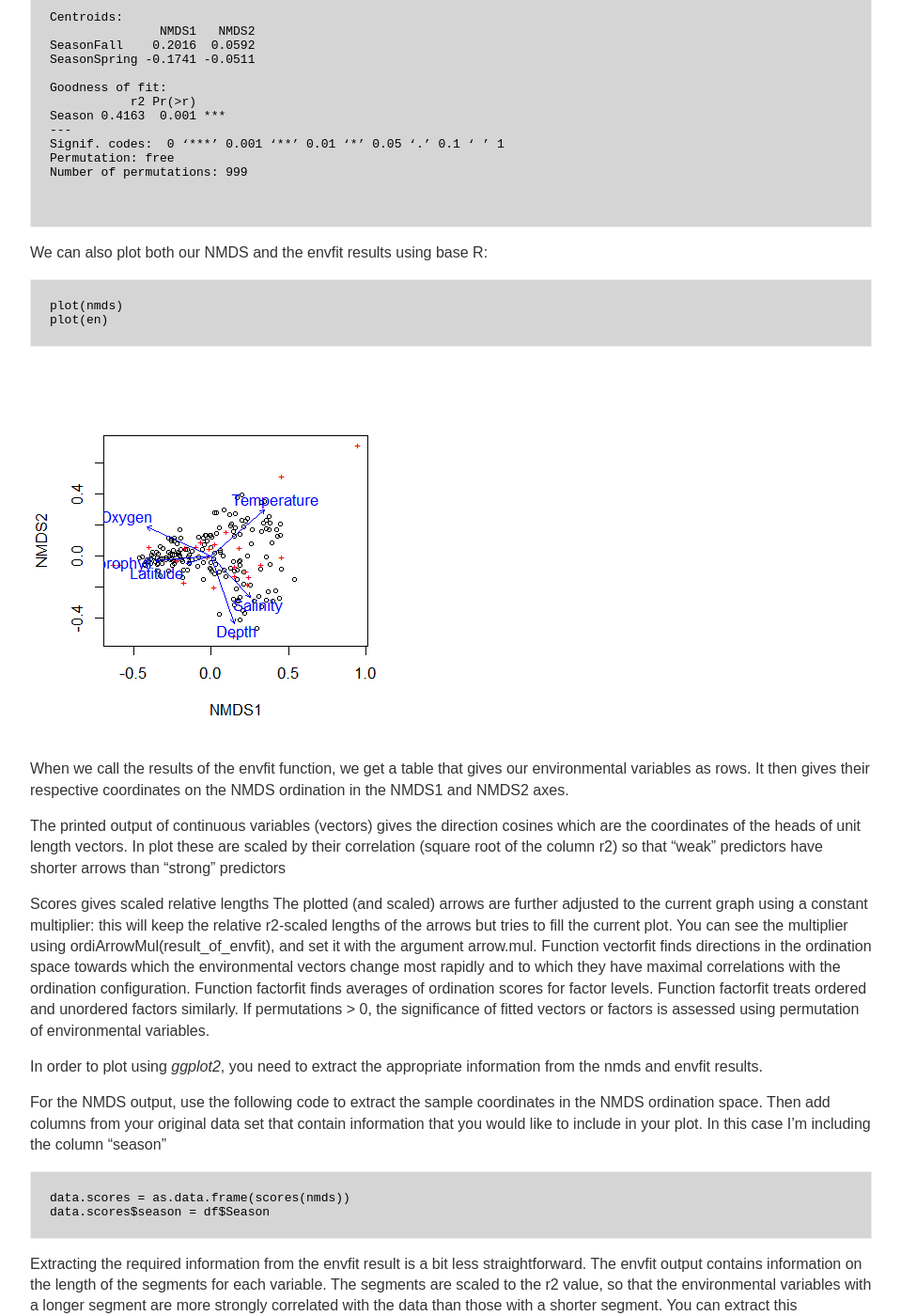
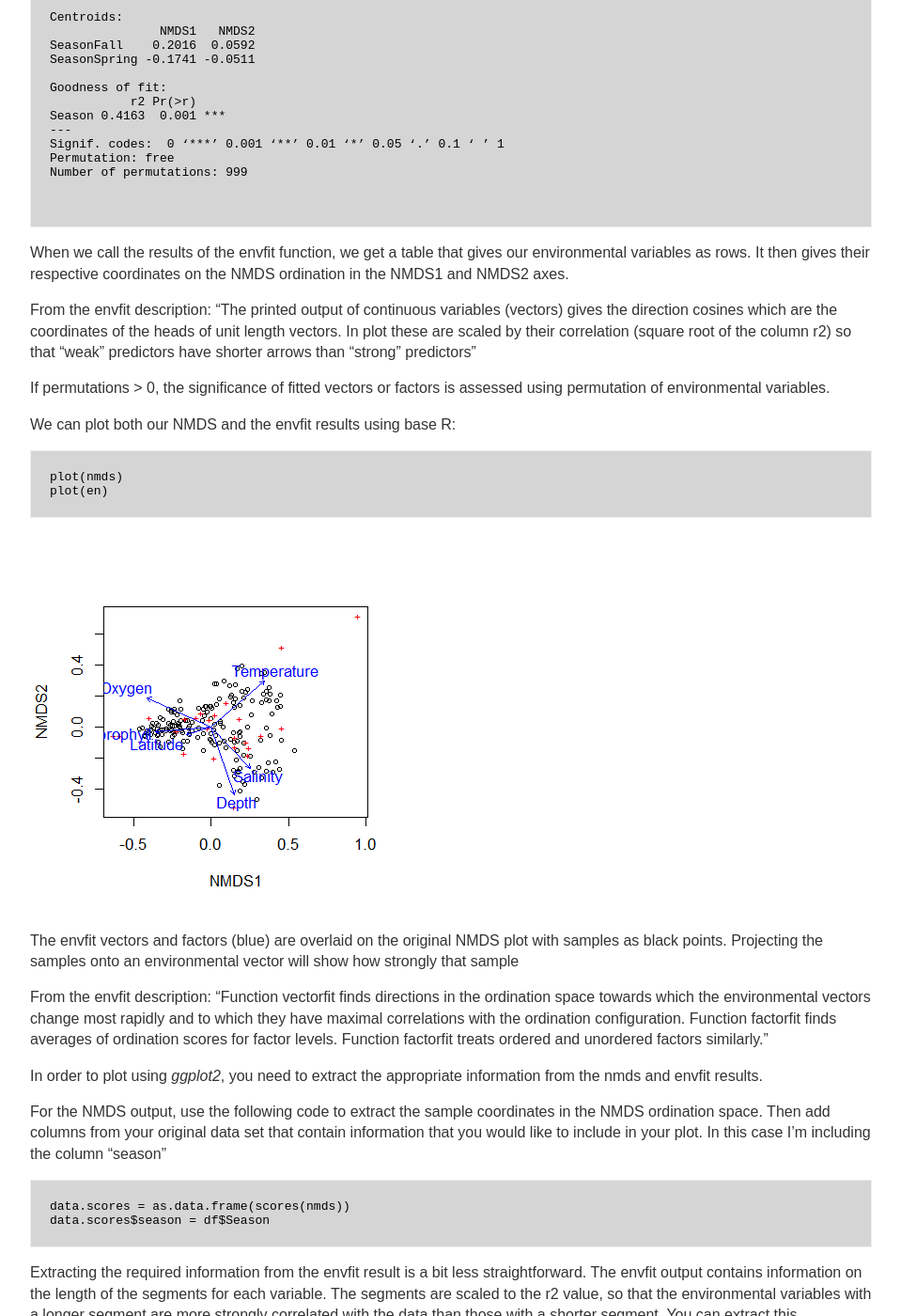
Before and after one commit to jkzorz/jkzorz.github.io, a Jekyll site: the page built from _posts/2020-04-04-NMDS-extras-envfit.md, in a window 1280 px wide and 1400 px high, scrolled down 1951 px. Shown: the whole window at 94% size, without its empty margins (160-1119 px from the left). Built offline with Jekyll 4.4.1, drawn with Linux system fonts in a browser that asks for light colours; some of the changed text lies outside the part shown.

Commit message:
Update 2020-04-04-NMDS-extras-envfit.md

````diff
--- a/_posts/2020-04-04-NMDS-extras-envfit.md
+++ b/_posts/2020-04-04-NMDS-extras-envfit.md
@@ -94,7 +94,16 @@ Number of permutations: 999
 
 ```
 
-We can also plot both our NMDS and the envfit results using base R:
+When we call the results of the envfit function, we get a table that gives our environmental variables as rows. It then gives their respective coordinates on the NMDS ordination in the NMDS1 and NMDS2 axes.
+
+From the envfit description:
+"The printed output of continuous variables (vectors) gives the direction cosines which are the coordinates of the heads of unit length vectors. In plot these are scaled by their correlation (square root of the column r2) so that “weak” predictors have shorter arrows than “strong” predictors"
+
+
+If permutations > 0, the significance of fitted vectors or factors is assessed using permutation of environmental variables.
+
+
+We can plot both our NMDS and the envfit results using base R:
 
 ```
 plot(nmds)
@@ -104,14 +113,12 @@ plot(en)
 ![useful image]({{ site.url }}/assets/envfit_base.png)
 
 
-When we call the results of the envfit function, we get a table that gives our environmental variables as rows. It then gives their respective coordinates on the NMDS ordination in the NMDS1 and NMDS2 axes.
+The envfit vectors and factors (blue) are overlaid on the original NMDS plot with samples as black points. Projecting the samples onto an environmental vector will show how strongly that sample
 
-The printed output of continuous variables (vectors) gives the direction cosines which are the coordinates of the heads of unit length vectors. In plot these are scaled by their correlation (square root of the column r2) so that “weak” predictors have shorter arrows than “strong” predictors
+From the envfit description:
+"Function vectorfit finds directions in the ordination space towards which the environmental vectors change most rapidly and to which they have maximal correlations with the ordination configuration. Function factorfit finds averages of ordination scores for factor levels. Function factorfit treats ordered and unordered factors similarly."
 
-Scores gives scaled relative lengths
-The plotted (and scaled) arrows are further adjusted to the current graph using a constant multiplier: this will keep the relative r2-scaled lengths of the arrows but tries to fill the current plot. You can see the multiplier using ordiArrowMul(result_of_envfit), and set it with the argument arrow.mul.
-Function vectorfit finds directions in the ordination space towards which the environmental vectors change most rapidly and to which they have maximal correlations with the ordination configuration. Function factorfit finds averages of ordination scores for factor levels. Function factorfit treats ordered and unordered factors similarly.
-If permutations > 0, the significance of fitted vectors or factors is assessed using permutation of environmental variables.
+
 
 
 In order to plot using *ggplot2*, you need to extract the appropriate information from the nmds and envfit results.
@@ -180,4 +187,4 @@ gg
 
 It's a bit busy still, but looks much nicer than the original base R example.
 
-Remember you can also use the **[Mantel Test](https://jkzorz.github.io/2019/07/08/mantel-test.html)** or an **[ANOSIM test](https://jkzorz.github.io/2019/06/11/ANOSIM-test.html)** (or equivalent) for alternate methods to test the significance of continuous and categorical associations with your data.
+Remember you can also use the **[Mantel Test](https://jkzorz.github.io/2019/07/08/mantel-test.html)** or an **[ANOSIM test](https://jkzorz.github.io/2019/06/11/ANOSIM-test.html)** (or equivalent) as alternate methods to test the significance of continuous and categorical associations with your data.
````
